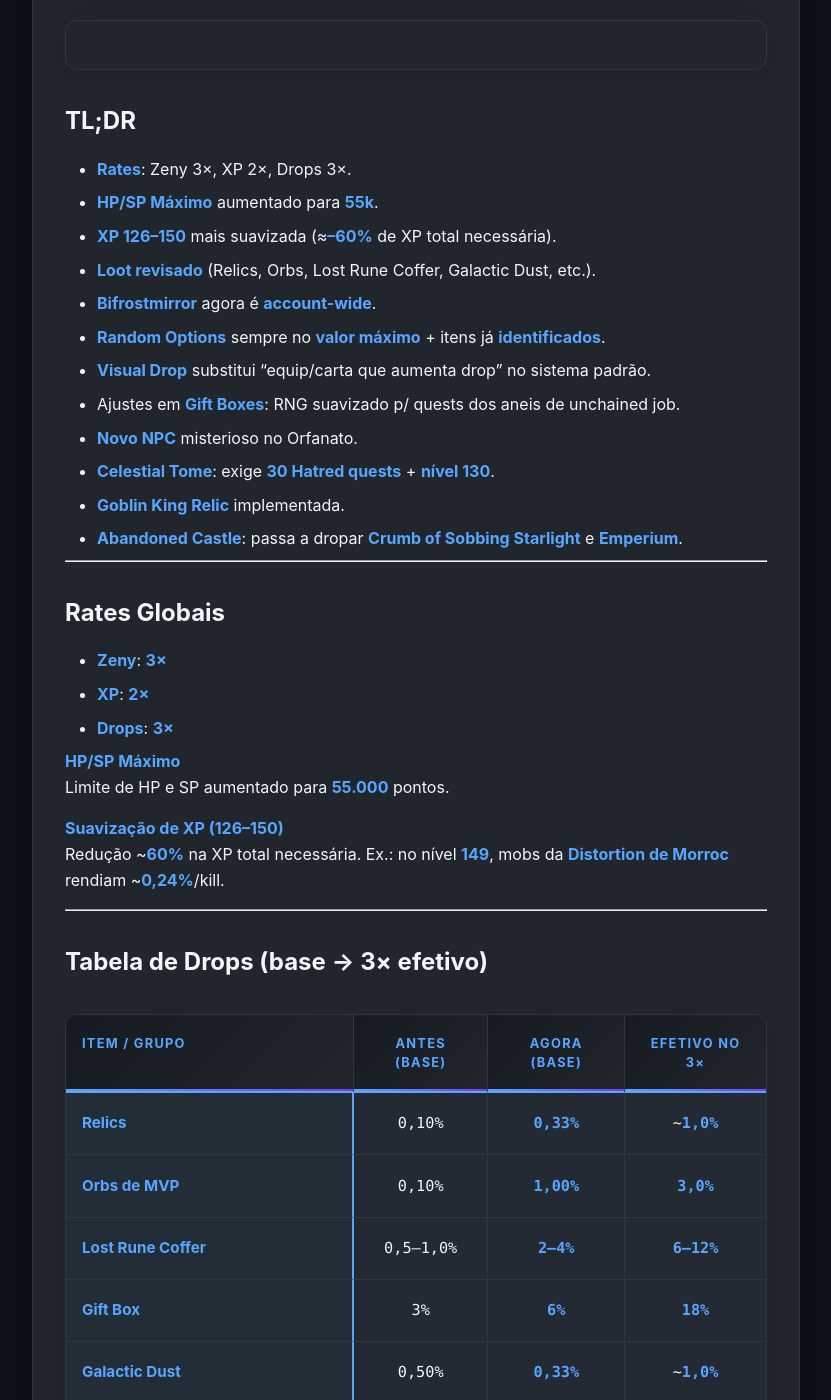
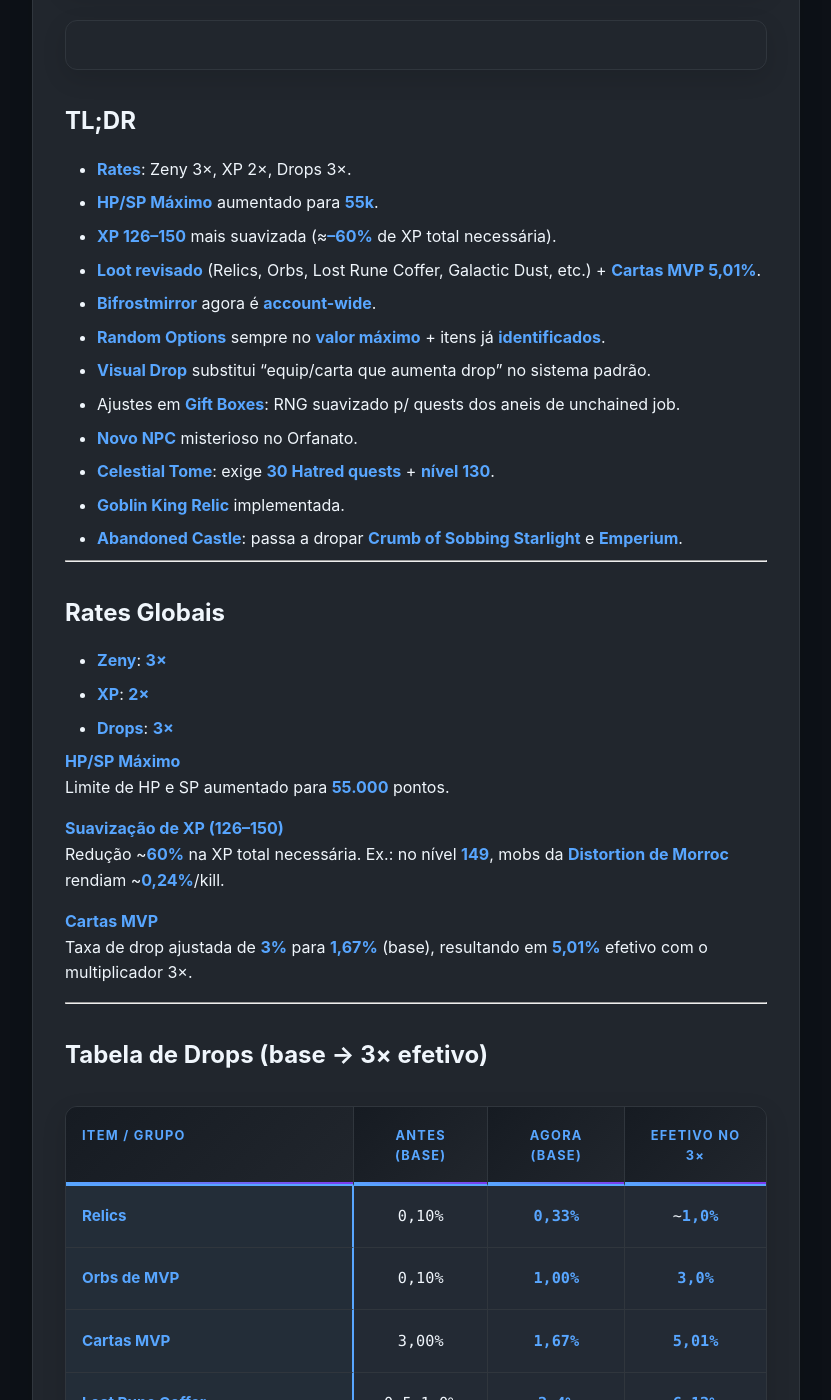
Before and after one commit to Concs93/CrocPRMsite, a Jekyll site: the page built from _posts/2025-09-29-v2-0-0.md, in a window 1280 px wide and 1400 px high, scrolled down 536 px. Shown: the whole window, without its empty margins (224-1055 px from the left). Built offline with Jekyll 4.4.1, drawn with Linux system fonts in a browser that asks for light colours.

Commit message:
ajuste nos drops

```diff
--- a/_layouts/home.html
+++ b/_layouts/home.html
@@ -93,7 +93,7 @@ layout: default
                          <li><strong>Rates</strong>: Zeny 3×, XP 2×, Drops 3×.</li>
                          <li><strong>HP/SP Máximo</strong> aumentado para <strong>55k</strong>.</li>
                          <li><strong>XP 126–150</strong> mais suavizada (≈<strong>–60%</strong> de XP total necessária).</li>
-                         <li><strong>Loot revisado</strong> (Relics, Orbs, Lost Rune Coffer, Galactic Dust, etc.).</li>
+                         <li><strong>Loot revisado</strong> (Relics, Orbs, Lost Rune Coffer, Galactic Dust, etc.) + <strong>Cartas MVP 5,01%</strong>.</li>
                          <li><strong>Bifrostmirror</strong> agora é <strong>account-wide</strong>.</li>
                          <li><strong>Random Options</strong> sempre no <strong>valor máximo</strong> + itens já <strong>identificados</strong>.</li>
                          <li><strong>Visual Drop</strong> substitui "equip/carta que aumenta drop" no sistema padrão.</li>
--- a/_posts/2025-09-29-v2-0-0.md
+++ b/_posts/2025-09-29-v2-0-0.md
@@ -15,7 +15,7 @@ excerpt: "Senhoras e senhores, o início!"
 - **Rates**: Zeny 3×, XP 2×, Drops 3×.
 - **HP/SP Máximo** aumentado para **55k**.
 - **XP 126–150** mais suavizada (≈**–60%** de XP total necessária).
-- **Loot revisado** (Relics, Orbs, Lost Rune Coffer, Galactic Dust, etc.).
+- **Loot revisado** (Relics, Orbs, Lost Rune Coffer, Galactic Dust, etc.) + **Cartas MVP 5,01%**.
 - **Bifrostmirror** agora é **account-wide**.
 - **Random Options** sempre no **valor máximo** + itens já **identificados**.
 - **Visual Drop** substitui "equip/carta que aumenta drop" no sistema padrão.
@@ -38,6 +38,9 @@ Limite de HP e SP aumentado para **55.000** pontos.
 **Suavização de XP (126–150)**
 Redução ~**60%** na XP total necessária. Ex.: no nível **149**, mobs da **Distortion de Morroc** rendiam ~**0,24%**/kill.
 
+**Cartas MVP**
+Taxa de drop ajustada de **3%** para **1,67%** (base), resultando em **5,01%** efetivo com o multiplicador 3×.
+
 ---
 
 ## Tabela de Drops (base → 3× efetivo)
@@ -46,6 +49,7 @@ Redução ~**60%** na XP total necessária. Ex.: no nível **149**, mobs da **Di
 |:-----------------|:----------------:|:----------------:|:-----------------:|
 | **Relics** | 0,10% | **0,33%** | ~**1,0%** |
 | **Orbs de MVP** | 0,10% | **1,00%** | **3,0%** |
+| **Cartas MVP** | 3,00% | **1,67%** | **5,01%** |
 | **Lost Rune Coffer** | 0,5–1,0% | **2–4%** | **6–12%** |
 | **Gift Box** | 3% | **6%** | **18%** |
 | **Galactic Dust** | 0,50% | **0,33%** | ~**1,0%** |
```
